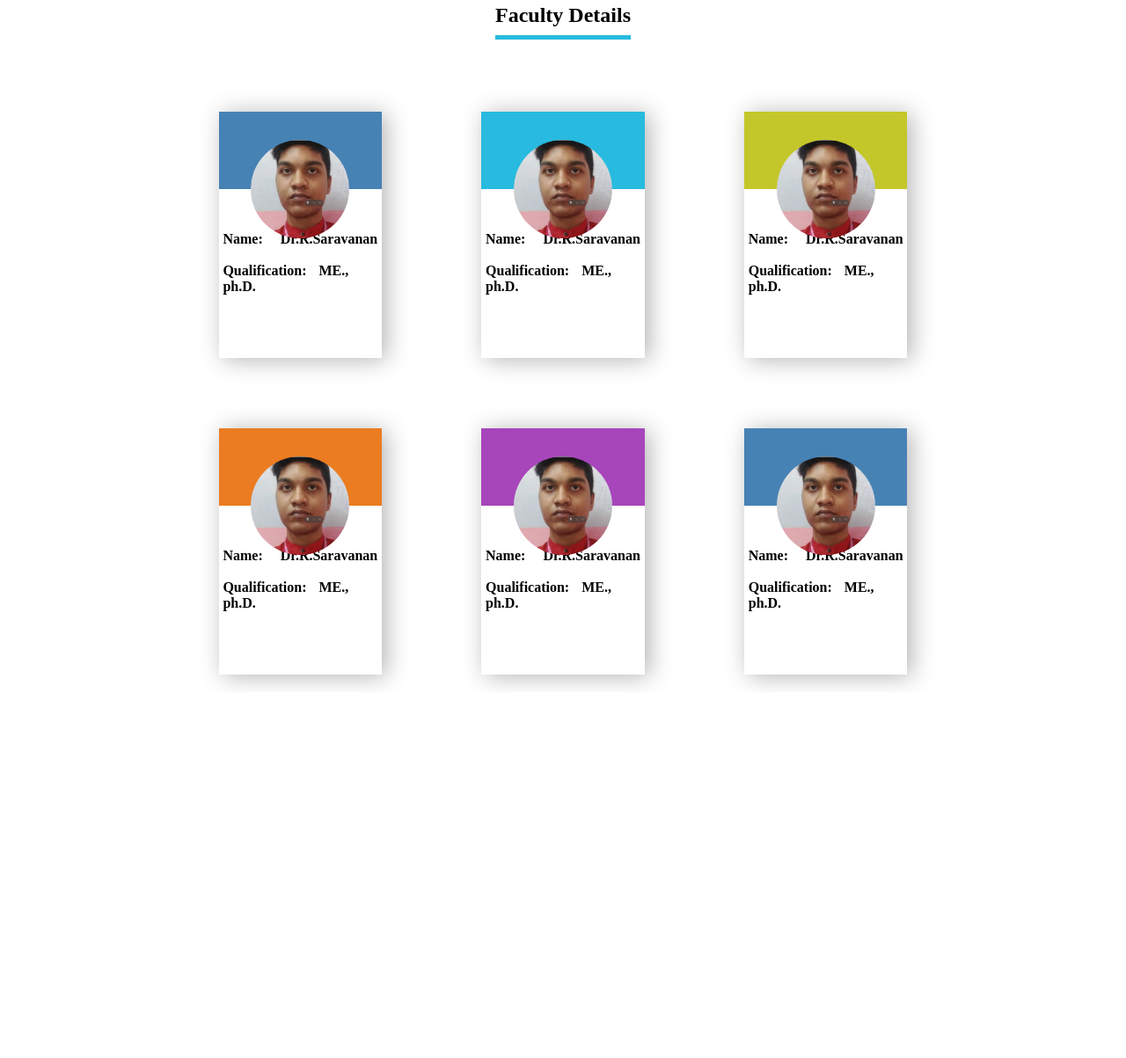
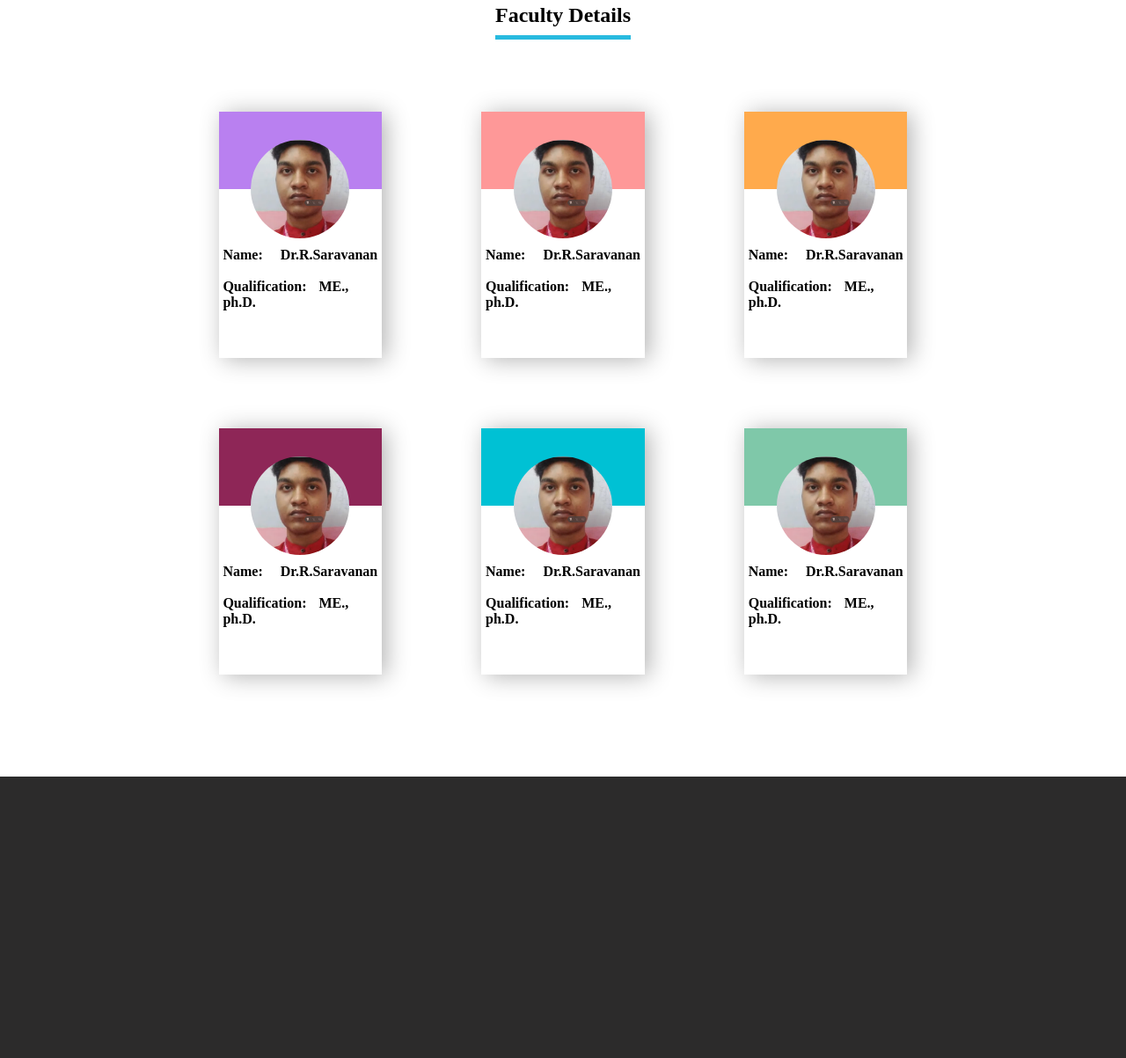
Before and after one commit to LegalPirates2020/INFOTECH, a plain HTML site: page faculty/faculty.html in a window 1280 px wide. Shown: the part 820-2023 px from the top of the page at 88% size. Before the commit the page ends 1607 px from the top, so only its background shows below. Drawn offline with Linux system fonts and the light colour scheme.

Commit message:
slight changes

```diff
--- a/faculty/faculty.css
+++ b/faculty/faculty.css
@@ -73,7 +73,7 @@ background: -webkit-linear-gradient(rgba(29, 38, 113, 0.4), rgba(195, 55, 100, 0
  justify-items: center;
  /* align-items: center; */
  grid-row-gap: 10vh;
- margin-bottom: 1.25rem;
+ margin-bottom: 7.25rem;
 
 
 }
@@ -107,7 +107,7 @@ background: -webkit-linear-gradient(rgba(29, 38, 113, 0.4), rgba(195, 55, 100, 0
  grid-area: box1;
  height: 35vh;
  width: 14.5vw;
- background-color: steelblue;
+ background-color: #B980F0;
  transition: 300ms ease-in-out;
 
 }
@@ -153,7 +153,7 @@ background: -webkit-linear-gradient(rgba(29, 38, 113, 0.4), rgba(195, 55, 100, 0
  grid-area: box2;
  height: 35vh;
  width: 14.5vw;
- background-color: rgb(40, 186, 223);
+ background-color: #FE9898;
  transition: 300ms ease-in-out;
  transition: 300ms ease-in-out;
 
@@ -165,7 +165,7 @@ background: -webkit-linear-gradient(rgba(29, 38, 113, 0.4), rgba(195, 55, 100, 0
  grid-area: box3;
  height: 35vh;
  width: 14.5vw;
- background-color: rgb(196, 199, 41);
+ background-color: #FFAA4C;
  transition: 300ms ease-in-out;
 }
 .box4{
@@ -175,7 +175,7 @@ background: -webkit-linear-gradient(rgba(29, 38, 113, 0.4), rgba(195, 55, 100, 0
  grid-area: box4;
  height: 35vh;
  width: 14.5vw;
- background-color: rgb(235, 124, 33);
+ background-color: #8E2657;
  transition: 300ms ease-in-out;
 }
 .box5{
@@ -185,7 +185,7 @@ background: -webkit-linear-gradient(rgba(29, 38, 113, 0.4), rgba(195, 55, 100, 0
  grid-area: box5;
  height: 35vh;
  width: 14.5vw;
- background-color: rgb(167, 69, 187);
+ background-color: #00C1D4;
  transition: 300ms ease-in-out;
 }
 .box6{
@@ -195,7 +195,7 @@ background: -webkit-linear-gradient(rgba(29, 38, 113, 0.4), rgba(195, 55, 100, 0
  grid-area: box6;
  height: 35vh;
  width: 14.5vw;
- background-color: steelblue;
+ background-color: #7FC8A9;
  transition: 300ms ease-in-out;
 }
 
@@ -203,6 +203,8 @@ background: -webkit-linear-gradient(rgba(29, 38, 113, 0.4), rgba(195, 55, 100, 0
  margin-top: 2rem;
  margin-left: auto;
  margin-right: auto;
+
+
  background: url('./resources/pavan.png') center/cover;
  width: 14vh;
  height: 14vh;
@@ -225,6 +227,7 @@ background: -webkit-linear-gradient(rgba(29, 38, 113, 0.4), rgba(195, 55, 100, 0
  transition: all 400ms ease-out ;
  text-align: left;
   /* padding-bottom: 1vh;  */
+
  padding-right: 20px;
  padding-left: 20px;
 
@@ -233,3 +236,7 @@ background: -webkit-linear-gradient(rgba(29, 38, 113, 0.4), rgba(195, 55, 100, 0
 
 
 }
+.footer {
+  background-color: rgb(44, 43, 43);
+  height: 40vh;
+}
--- a/faculty/faculty.html
+++ b/faculty/faculty.html
@@ -50,7 +50,7 @@
         <br>
         <br>
         <br>
-        <br>
+
 
 
 
@@ -77,7 +77,7 @@
         <br>
         <br>
         <br>
-        <br>
+
 
 
 
@@ -102,7 +102,7 @@
         <br>
         <br>
         <br>
-        <br>
+
 
 
 
@@ -126,7 +126,7 @@
         <br>
         <br>
         <br>
-        <br>
+
 
 
 
@@ -151,7 +151,7 @@
         <br>
         <br>
         <br>
-        <br>
+
 
 
 
@@ -178,7 +178,7 @@
         <br>
         <br>
         <br>
-        <br>
+
 
 
 
@@ -192,20 +192,15 @@
 
 
     </section>
+    <footer class="footer">
+
+    </footer>
+
 
 
    </div>
 
 
 
-
-
-
-
-
-
-
-
- </div>
 </body>
 </html>
```
